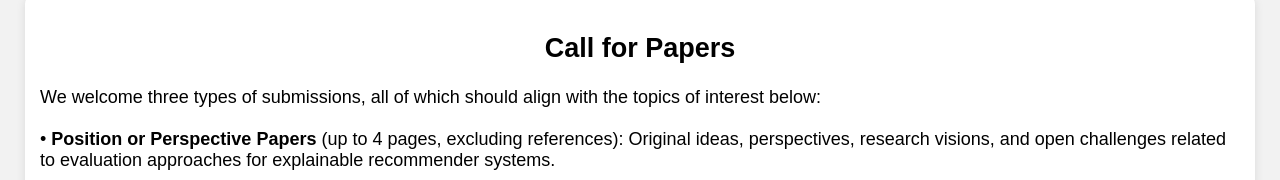
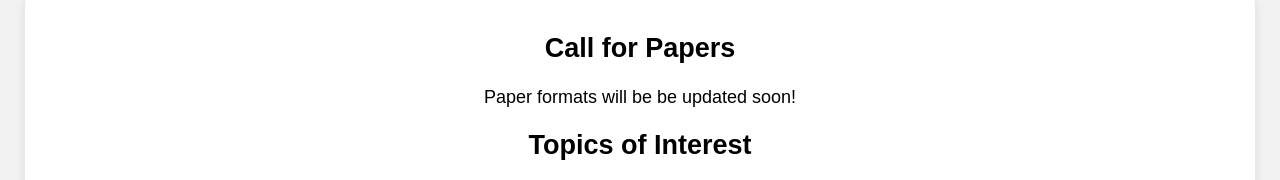
Before and after one commit to djiajunustc/acmm2025-mfmsi-workshop, a plain HTML site: page index.html in a window 1280 px wide. Shown: the part 957-1137 px from the top of the page. Drawn offline with Linux system fonts and the light colour scheme.

Commit message:
correct wrong info

```diff
--- a/index.html
+++ b/index.html
@@ -320,13 +320,14 @@
         <span class="section-anchor" id="call-for-papers"></span>
         <h2>Call for Papers</h2>
 
-        <div class="text-content">
+        Paper formats will be be updated soon!
+        <!-- <div class="text-content">
             <div class="text-box">
                 We welcome three types of submissions, all of which should align with the topics of interest below:
             </div>
             <br>
             <div class="text-box">
-                •  <span class="text-title">Position or Perspective Papers</span> (up to 4 pages, excluding references): Original ideas, perspectives, research visions, and open challenges related to evaluation approaches for explainable recommender systems.
+                •  <span class="text-title">Position or Perspective Papers</span> (up to 4 pages, excluding references): Original ideas, perspectives, research visions, and open challenges related to evaluation approaches for spatial intelligence.
             </div>
             <br>
             <div class="text-box">
@@ -337,7 +338,7 @@
                 •  <span class="text-title">Demonstration Papers</span> (up to 2 pages, excluding references): Original or previously published prototypes and operational evaluation approaches in explainable recommender systems.
             </div>
 
-            <br><br>
+            <br><br> -->
 
             <h2>Topics of Interest</h2>
             <div class="text-box">
```
